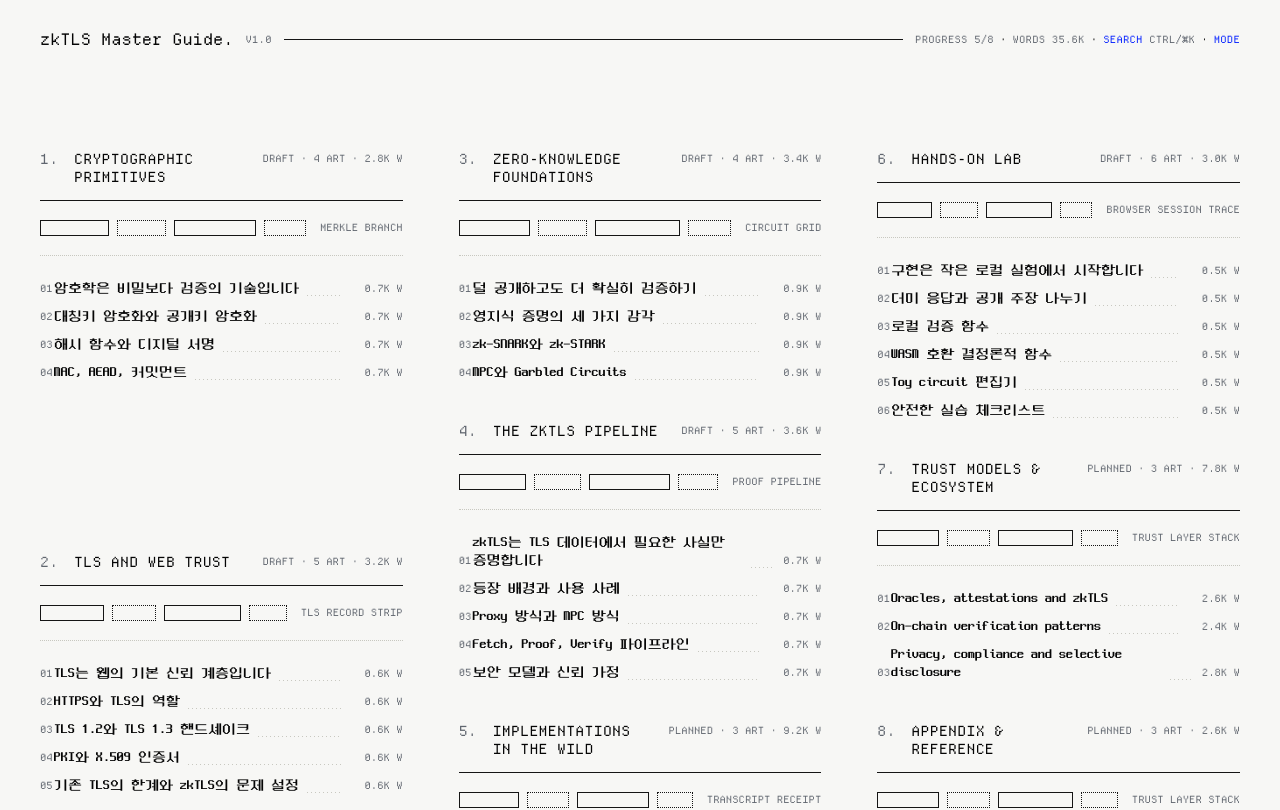
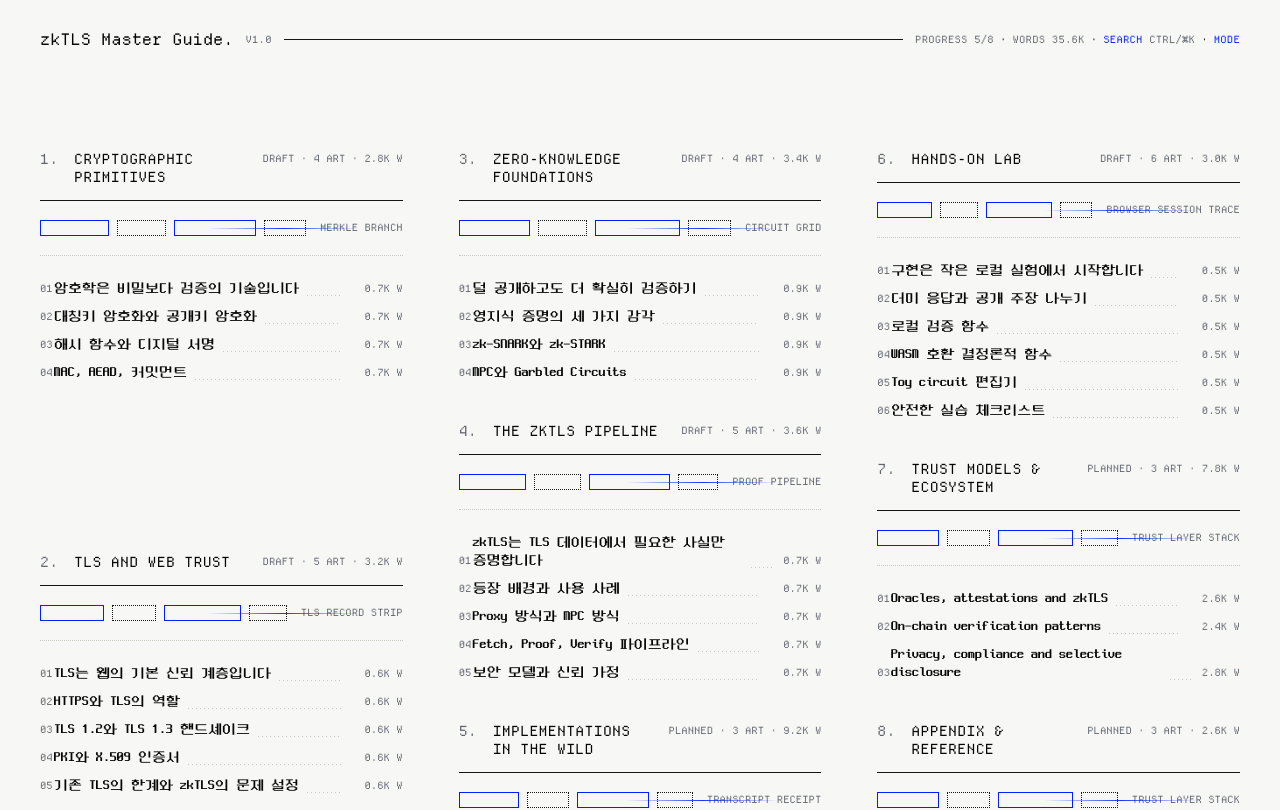
Before and after one commit to gurosawa/zpc, a Next.js app: page / in a window 1280 px wide. Shown: the top 810 px of the page. Built offline with nearby package versions, Linux system fonts and the light colour scheme.

Commit message:
feat(design): add p1c home motion slots

```diff
--- a/app/globals.css
+++ b/app/globals.css
@@ -258,6 +258,14 @@ textarea:focus-visible {
   gap: var(--toc-section-gap-y);
 }
 
+.toc-section {
+  --artifact-scan-x: -110%;
+}
+
+.toc-section.is-visible {
+  --artifact-scan-x: 110%;
+}
+
 .section-heading-row {
   align-items: start;
   display: grid;
@@ -277,7 +285,30 @@ textarea:focus-visible {
 
 .section-number {
   color: var(--text-secondary);
+  display: inline-block;
   min-width: 22px;
+  transform: translateY(0);
+}
+
+.toc-section.is-visible .section-number {
+  animation: section-counter-tick 0.36s steps(4, end) both;
+}
+
+@keyframes section-counter-tick {
+  0% {
+    color: var(--text-secondary);
+    transform: translateY(5px);
+  }
+
+  60% {
+    color: var(--accent);
+    transform: translateY(-1px);
+  }
+
+  100% {
+    color: var(--text-secondary);
+    transform: translateY(0);
+  }
 }
 
 .section-title {
@@ -301,6 +332,24 @@ textarea:focus-visible {
   height: var(--artifact-slot-height);
   margin: 14px 0 var(--toc-heading-list-gap);
   overflow: hidden;
+  position: relative;
+}
+
+.visual-artifact-slot::after {
+  background: linear-gradient(90deg, transparent, var(--accent), transparent);
+  content: "";
+  height: 1px;
+  left: 0;
+  opacity: 0;
+  position: absolute;
+  top: 50%;
+  transform: translateX(var(--artifact-scan-x));
+  transition: transform 0.8s cubic-bezier(0.22, 1, 0.36, 1), opacity 0.2s ease;
+  width: 42%;
+}
+
+.toc-section.is-visible .visual-artifact-slot::after {
+  opacity: 0.9;
 }
 
 .artifact-schematic {
@@ -316,11 +365,16 @@ textarea:focus-visible {
   border: 1px solid var(--border);
   display: block;
   height: 16px;
+  transition: border-color 0.35s ease, transform 0.35s ease;
 }
 
 .artifact-schematic span:nth-child(2),
 .artifact-schematic span:nth-child(4) {
   border-style: dotted;
+}
+
+.toc-section.is-visible .artifact-schematic span:nth-child(odd) {
+  border-color: var(--accent);
 }
 
 .artifact-label {
@@ -377,9 +431,16 @@ textarea:focus-visible {
     transparent var(--leader-dot-size),
     transparent calc(var(--leader-dot-size) + var(--leader-dot-gap))
   );
+  background-position: 0 0;
   height: var(--leader-thickness);
   margin: 0 8px var(--leader-y-offset);
   min-width: 24px;
+  transition: background-position 0.4s ease;
+}
+
+.article-row:hover .article-leader,
+.search-result:hover .search-result-leader {
+  background-position: 12px 0;
 }
 
 .compact-meta {
@@ -837,4 +898,18 @@ textarea:focus-visible {
   .masthead-line {
     transform: scaleX(1);
   }
+
+  .toc-section,
+  .toc-section.is-visible {
+    --artifact-scan-x: 0;
+  }
+
+  .toc-section.is-visible .section-number {
+    animation: none;
+  }
+
+  .visual-artifact-slot::after {
+    opacity: 0;
+    transition: none;
+  }
 }
--- a/app/page.tsx
+++ b/app/page.tsx
@@ -1,5 +1,6 @@
 import Link from "next/link";
 import { GuideShell } from "@/components/guide-shell";
+import { TocMotion } from "@/components/toc-motion";
 import type { TocSection } from "@/lib/content";
 import { getChapters, getTocSections } from "@/lib/content";
 
@@ -195,6 +196,7 @@ export default function Home() {
       wordsLabel={formatWords(totalWords)}
     >
       <div className="toc-page">
+        <TocMotion />
         <nav className="editorial-toc" aria-label="Guide table of contents">
           <div className="editorial-toc-grid">
             {tocColumns.map((column, columnIndex) => (
--- /dev/null
+++ b/components/toc-motion.tsx
@@ -0,0 +1,32 @@
+"use client";
+
+import { useEffect } from "react";
+
+export function TocMotion() {
+  useEffect(() => {
+    const sections = Array.from(document.querySelectorAll<HTMLElement>(".toc-section"));
+    const prefersReducedMotion = window.matchMedia("(prefers-reduced-motion: reduce)").matches;
+
+    if (prefersReducedMotion || !("IntersectionObserver" in window)) {
+      sections.forEach((section) => section.classList.add("is-visible"));
+      return;
+    }
+
+    const observer = new IntersectionObserver(
+      (entries) => {
+        for (const entry of entries) {
+          if (entry.isIntersecting) {
+            entry.target.classList.add("is-visible");
+            observer.unobserve(entry.target);
+          }
+        }
+      },
+      { rootMargin: "0px 0px -12% 0px", threshold: 0.25 },
+    );
+
+    sections.forEach((section) => observer.observe(section));
+    return () => observer.disconnect();
+  }, []);
+
+  return null;
+}
```
